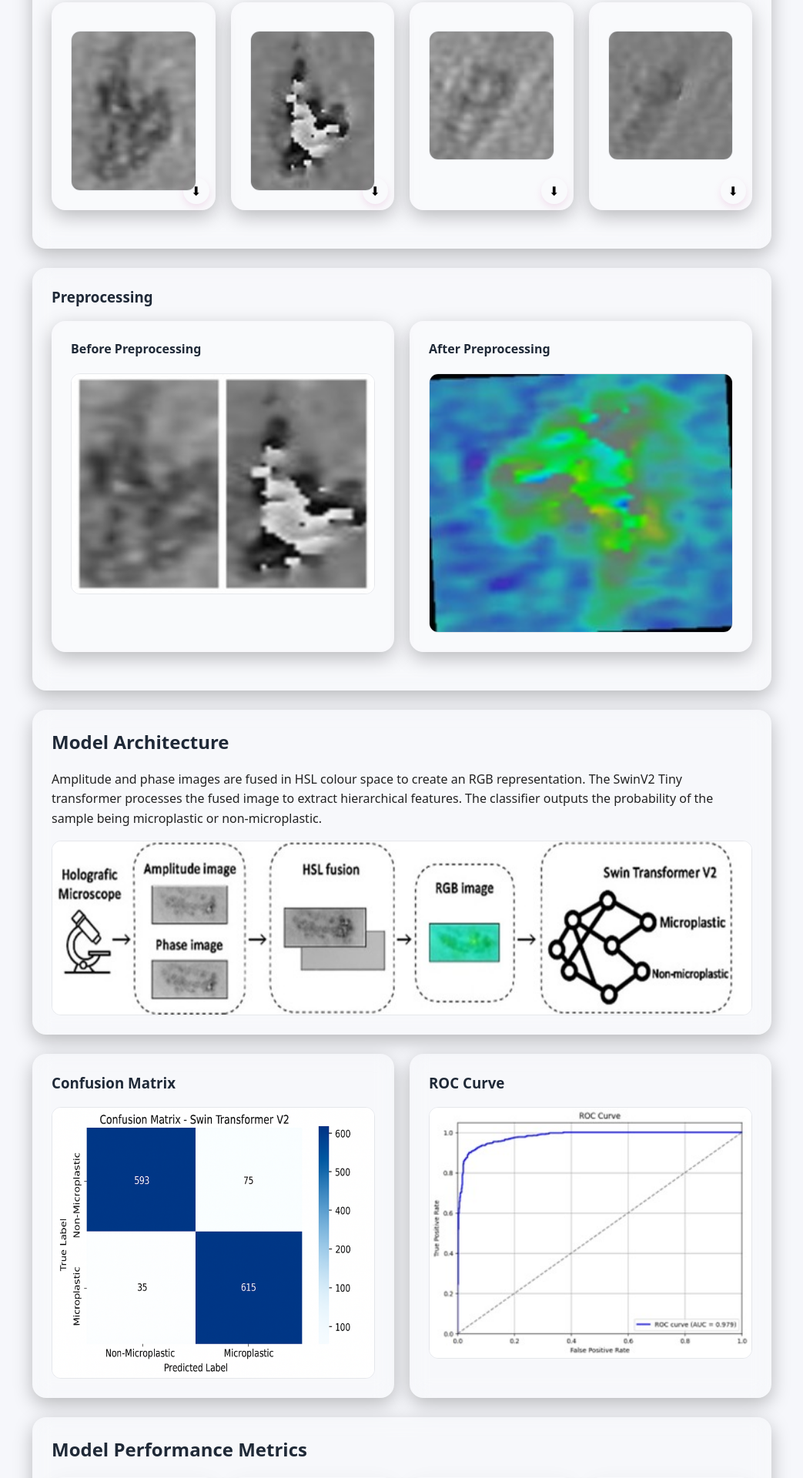
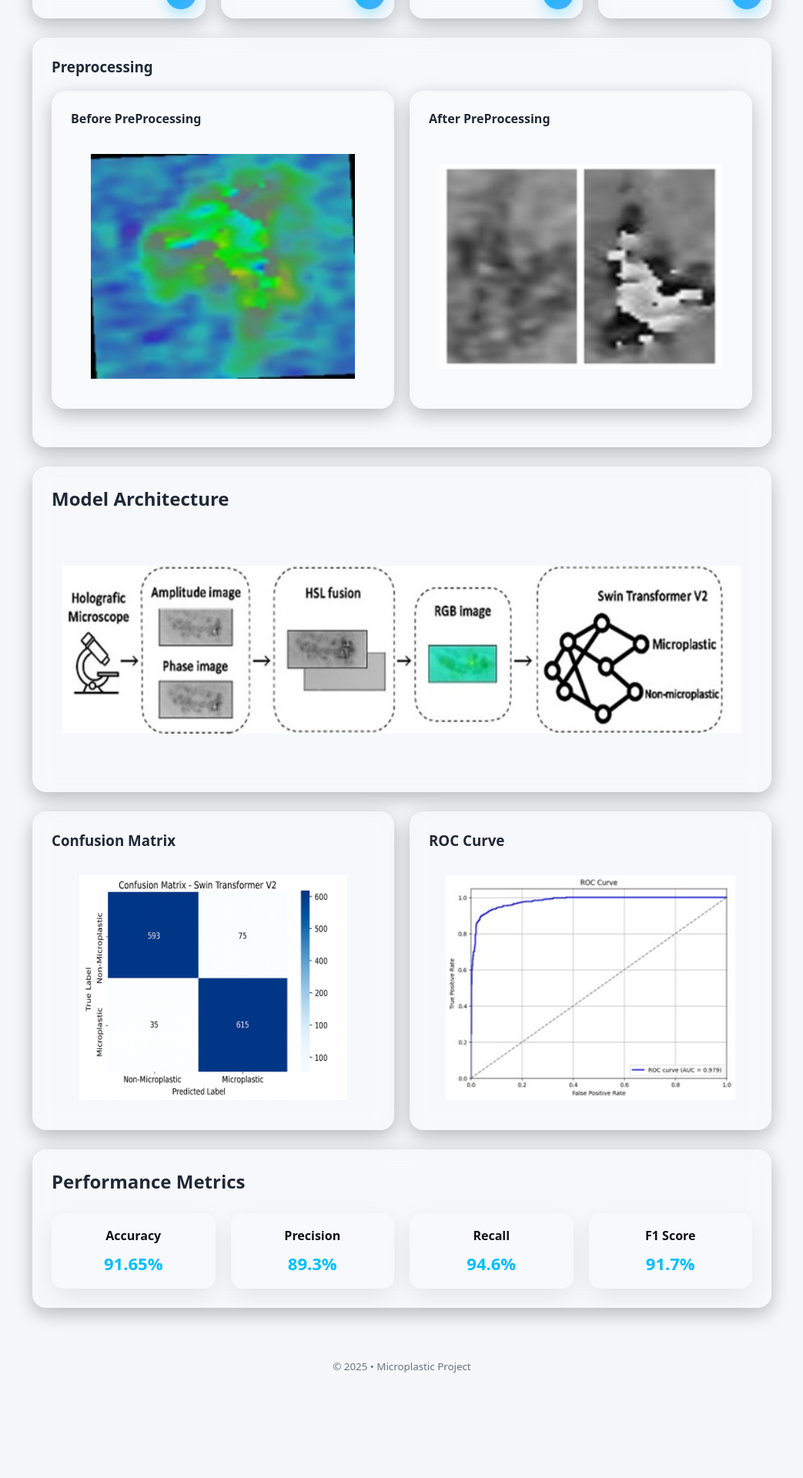
Before and after one commit to NEC-CSE-Projects-2022/BG9, a Flask app: page /about in a window 1280 px wide. Shown: the part 1058-2978 px from the top of the page at 77% size, without its empty margins (118-1161 px from the left). After the commit the page ends 2841 px from the top, so only its background shows below. Run offline with Flask 3, Linux system fonts and the light colour scheme.

Commit message:
Enhance styles and content in about.html
Updated styles and content for the about page, including gradient backgrounds, card designs, and text improvements.

```diff
--- a/Source Code/FrontEnd/templates/about.html
+++ b/Source Code/FrontEnd/templates/about.html
@@ -2,28 +2,28 @@
 {% block content %}
 
 <style>
-/* Full-screen background with vibrant gradient overlay */
+/* ---------- Background ---------- */
 body {
     margin: 0;
     font-family: 'Segoe UI', Tahoma, Geneva, Verdana, sans-serif;
     background: url("{{ url_for('static', filename='images/oceans.jpg') }}") no-repeat center center fixed;
     background-size: cover;
-    position: relative;
     color: #fff;
 }
 
-/* Gradient overlay instead of dark grey */
 body::before {
     content: "";
     position: fixed;
-    top: 0; left: 0;
-    width: 100%; height: 100%;
-    background: linear-gradient(to bottom right, rgba(0, 191, 255, 0.3), rgba(255, 165, 0, 0.2));
+    inset: 0;
+    background: linear-gradient(to bottom right,
+        rgba(0,191,255,0.3),
+        rgba(255,165,0,0.2));
     z-index: -1;
 }
 
-/* Glass-effect card */
+/* ---------- Cards ---------- */
 .card {
+    position: relative;
     background: rgba(255, 255, 255, 0.15);
     backdrop-filter: blur(12px);
     border-radius: 18px;
@@ -32,33 +32,67 @@
     box-shadow: 0 8px 25px rgba(0,0,0,0.25);
     transition: transform 0.3s ease, box-shadow 0.3s ease;
 }
-.download-icon {
-  position: absolute;
-  bottom: 8px;
-  right: 8px;
-  color: rgb(0, 0, 0);
-  padding: 6px 10px;
-  border-radius: 50%;
-  font-size: 16px;
-  text-decoration: none;
-  display: flex;
-  justify-content: center;
-  align-items: center;
-  box-shadow: 0 4px 10px rgba(205, 123, 173, 0.2);
-  transition: all 0.3s ease;
-  cursor: pointer;
-}
-
-.download-icon:hover {
-  background: #ffffff;
-  transform: scale(1.2);
-  box-shadow: 0 6px 15px rgba(212, 209, 209, 0.3);
-}
 
 .card:hover {
     transform: translateY(-5px);
+}
 
+/* ---------- Text ---------- */
+h2, h3, h4 {
+    color: #ffffff;
+    margin-top: 0;
 }
+
+p {
+    line-height: 1.6;
+    font-size: 16px;
+}
+
+/* ---------- Image Preview (FIXED ISSUE) ---------- */
+.preview {
+    width: 100%;
+    height: 180px;
+    object-fit: cover;   /* 👈 fills card */
+    border-radius: 12px;
+}
+
+/* ---------- Grid ---------- */
+.grid {
+    display: grid;
+    gap: 20px;
+    margin-top: 15px;
+}
+
+.grid-4 {
+    grid-template-columns: repeat(4, 1fr);
+}
+
+/* ---------- Download Button ---------- */
+.download-btn {
+    position: absolute;
+    bottom: 12px;
+    right: 12px;
+
+    padding: 8px 16px;
+    border-radius: 20px;
+    border: none;
+
+    background: linear-gradient(135deg, #00bfff, #4facfe);
+    color: #ffffff;
+    font-size: 14px;
+    font-weight: 600;
+
+    cursor: pointer;
+    box-shadow: 0 6px 18px rgba(0, 191, 255, 0.35);
+    transition: all 0.3s ease;
+}
+
+.download-btn:hover {
+    transform: translateY(-2px) scale(1.05);
+    box-shadow: 0 10px 25px rgba(0, 191, 255, 0.5);
+}
+
+/* ---------- Dataset Button ---------- */
 .dataset-btn {
     display: inline-block;
     margin-top: 15px;
@@ -74,44 +108,60 @@
 
 .dataset-btn:hover {
     transform: scale(1.08);
-    box-shadow: 0 10px 25px rgba(0,0,0,0.35);
     background: linear-gradient(135deg, #4a6a76, #000000);
 }
+.download-btn {
+    position: absolute;
+    bottom: 12px;
+    right: 12px;
 
-/* Headings and text */
-h2, h3, h4 {
-    color: #f8f8f8;
-    margin-top: 0;
+    width: 40px;
+    height: 40px;
+    border-radius: 50%;
+    border: none;
+
+    background: linear-gradient(135deg, #00bfff, #4facfe);
+    color: #ffffff;
+
+    font-size: 18px;
+    font-weight: bold;
+
+    cursor: pointer;
+    box-shadow: 0 6px 18px rgba(0, 191, 255, 0.35);
+    transition: all 0.3s ease;
+
+    display: flex;
+    align-items: center;
+    justify-content: center;
 }
 
-p {
-    line-height: 1.6;
-    font-size: 16px;
+.download-btn:hover {
+    transform: scale(1.15);
+    box-shadow: 0 10px 25px rgba(0, 191, 255, 0.55);
 }
 
-/* Image inside cards */
-.preview {
-    width: 100%;
-    border-radius: 12px;
-    margin-top: 12px;
+.download-btn:active {
+    transform: scale(0.95);
 }
 
-/* Grid layout */
-.grid {
-    display: grid;
-    gap: 20px;
-    margin-top: 15px;
+/* ---------- RESULT & ARCHITECTURE IMAGES ---------- */
+.result-img {
+    width: 100%;
+    height: 320px;          /* uniform height */
+    object-fit: contain;   /* show full image */
+    border-radius: 14px;
+
+    padding: 14px;
+
+    display: block;
+    margin: auto;
 }
 
-.grid-4 {
-    grid-template-columns: repeat(4, 1fr);
-}
-
+/* ---------- Metrics ---------- */
 .metrics-grid {
     display: grid;
     grid-template-columns: repeat(4, 1fr);
     gap: 20px;
-    margin-top: 15px;
 }
 
 .metric-card {
@@ -119,12 +169,6 @@
     border-radius: 15px;
     padding: 18px;
     text-align: center;
-    transition: transform 0.3s ease, box-shadow 0.3s ease;
-}
-
-.metric-card:hover {
-    transform: translateY(-5px);
-    box-shadow: 0 12px 25px rgba(0,0,0,0.4);
 }
 
 .metric-title {
@@ -138,10 +182,9 @@
     color: #00bfff;
 }
 
-/* Responsive */
+/* ---------- Responsive ---------- */
 @media(max-width: 1024px){
-    .grid-4 { grid-template-columns: repeat(2, 1fr); }
-    .metrics-grid { grid-template-columns: repeat(2, 1fr); }
+    .grid-4, .metrics-grid { grid-template-columns: repeat(2, 1fr); }
 }
 
 @media(max-width: 600px){
@@ -149,85 +192,83 @@
 }
 </style>
 
-<!-- About Page Content -->
+<!-- ---------- CONTENT ---------- -->
+
 <div class="card">
     <h2>Problem Statement</h2>
     <p>
         Identifying microplastics in environmental samples is challenging due to their small size,
-        similar appearance to natural particles, and varied textures. This project builds an HSL-based
-        SwinV2 deep learning classifier to automatically differentiate microplastics from non-microplastic materials.
+        similar appearance, and varied textures. This project proposes an HSL-based Swin Transformer
+        model for robust microplastic classification.
     </p>
 </div>
 
 <div class="card">
     <h2>Dataset</h2>
     <p>
-        This project uses the <strong>Holographic Microplastic Dataset (HMPD)</strong>, which
-        contains paired <strong>amplitude (A)</strong> and <strong>phase (P)</strong> holographic images for
-        two classes: <em>microplastic</em> and <em>non-microplastic</em>.
+        The <strong>Holographic Microplastic Dataset (HMPD)</strong> contains paired
+        amplitude (A) and phase (P) holographic images.
     </p>
     <p>
-        Total <strong>6,586 images</strong> with <strong>3,293 microplastic</strong> and <strong>3,293 non-microplastic</strong>,
-        perfectly balanced to improve model generalization.
+        <strong>6,586 Paired images</strong> | Balanced classes
     </p>
-    <!-- ✅ Download Button -->
     <a href="https://github.com/beppe2hd/HMPD/archive/refs/heads/main.zip"
-       class="dataset-btn"
-       download>
+       class="dataset-btn" download>
        ⬇ Download Dataset (HMPD)
     </a>
 </div>
 
-<div class="card">
-    <h2>Sample Dataset Images</h2>
-    <p class="muted">Example holographic samples after preprocessing and HSL fusion.</p>
-    <div class="grid grid-4">
-        {% for i in range(1,9) %}
+<!-- ---------- SAMPLE IMAGES ---------- -->
+<div class="grid grid-4">
+    {% for i in range(1,5) %}
         <div class="card">
-            <img src="{{ url_for('static', filename='images/dataset_' ~ i ~ '.bmp') }}" class="preview" alt="Dataset sample {{i}}">
-            <a class="download-icon" href="{{ url_for('static', filename='images/dataset_' ~ i ~ '.bmp' )}}" download>⬇</a>
+            <img src="{{ url_for('static', filename='images/dataset' ~ i ~ '_A.bmp') }}" class="preview">
+            <a href="{{ url_for('static', filename='images/dataset' ~ i ~ '_A.bmp') }}" download>
+                <button class="download-btn" title="Download image">⬇</button>
+            </a>
         </div>
-        {% endfor %}
-    </div>
+
+        <div class="card">
+            <img src="{{ url_for('static', filename='images/dataset' ~ i ~ '_P.bmp') }}" class="preview">
+            <a href="{{ url_for('static', filename='images/dataset' ~ i ~ '_P.bmp') }}" download>
+                <button class="download-btn" title="Download image">⬇</button>
+            </a>
+        </div>
+    {% endfor %}
 </div>
 
 <div class="card">
     <h3>Preprocessing</h3>
     <div class="grid">
         <div class="card">
-            <h4>Before Preprocessing</h4>
-            <img src="{{ url_for('static', filename='images/after.jpg') }}" class="preview">
+            <h4>Before PreProcessing</h4>
+            <img src="{{ url_for('static', filename='images/before.jpg') }}" class="result-img">
         </div>
         <div class="card">
-            <h4>After Preprocessing</h4>
-            <img src="{{ url_for('static', filename='images/before.jpg') }}" class="preview">
+            <h4>After PreProcessing</h4>
+            <img src="{{ url_for('static', filename='images/after.jpg') }}" class="result-img">
         </div>
     </div>
 </div>
 
 <div class="card">
     <h2>Model Architecture</h2>
-    <p>
-        Amplitude and phase images are fused in HSL colour space to create an RGB representation.
-        The SwinV2 Tiny transformer processes the fused image to extract hierarchical features.
-        The classifier outputs the probability of the sample being microplastic or non-microplastic.
-    </p>
-    <img src="{{ url_for('static', filename='images/flowchart.jpg') }}" class="preview" alt="Model architecture diagram">
+    <img src="{{ url_for('static', filename='images/flowchart.jpg') }}" class="result-img">
 </div>
 
 <div class="grid">
     <div class="card">
         <h3>Confusion Matrix</h3>
-        <img src="{{ url_for('static', filename='images/image.png') }}" class="preview" alt="Confusion Matrix">
+        <img src="{{ url_for('static', filename='images/image.png') }}" class="result-img">
     </div>
     <div class="card">
         <h3>ROC Curve</h3>
-        <img src="{{ url_for('static', filename='images/roc.jpg') }}" class="preview" alt="ROC Curve">
+        <img src="{{ url_for('static', filename='images/roc.jpg') }}" class="result-img">
     </div>
 </div>
 
 <div class="card">
-    <h2>Model Performance Metrics</h2>
+    <h2>Performance Metrics</h2>
     <div class="metrics-grid">
         <div class="metric-card">
             <div class="metric-title">Accuracy</div>
```
